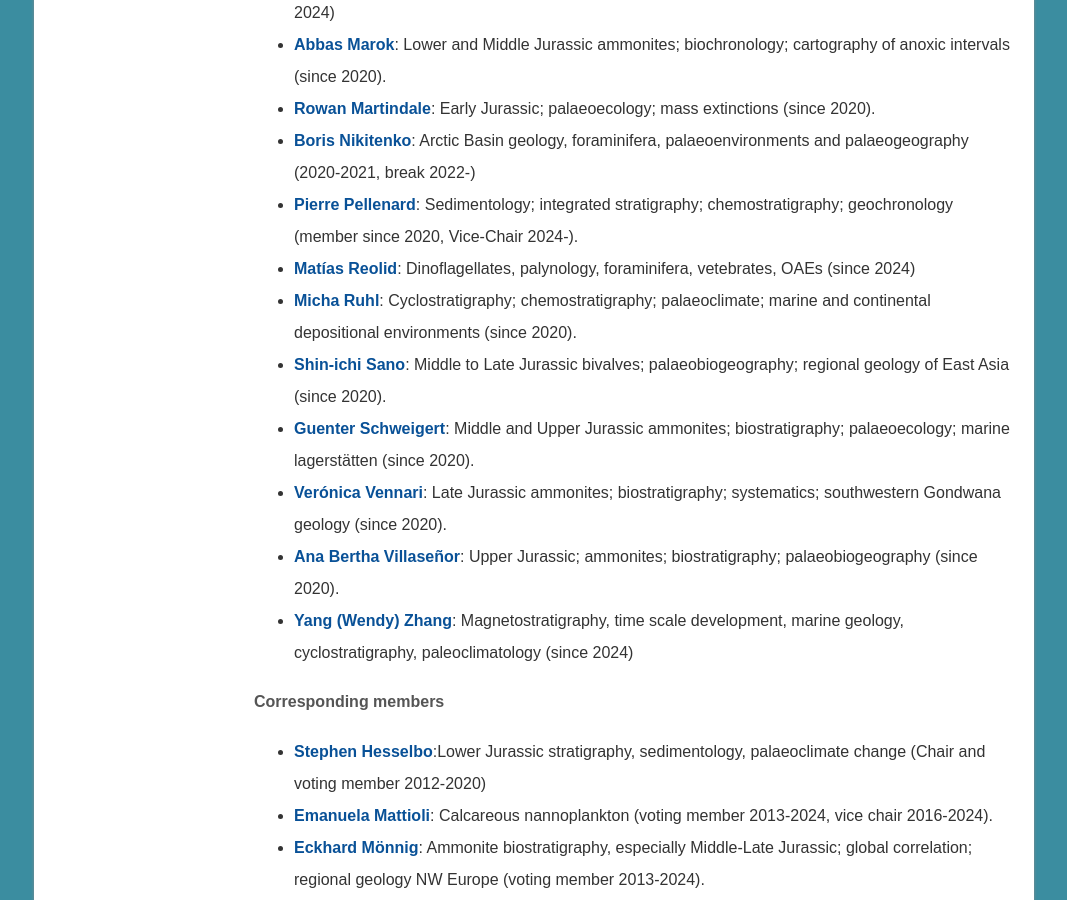
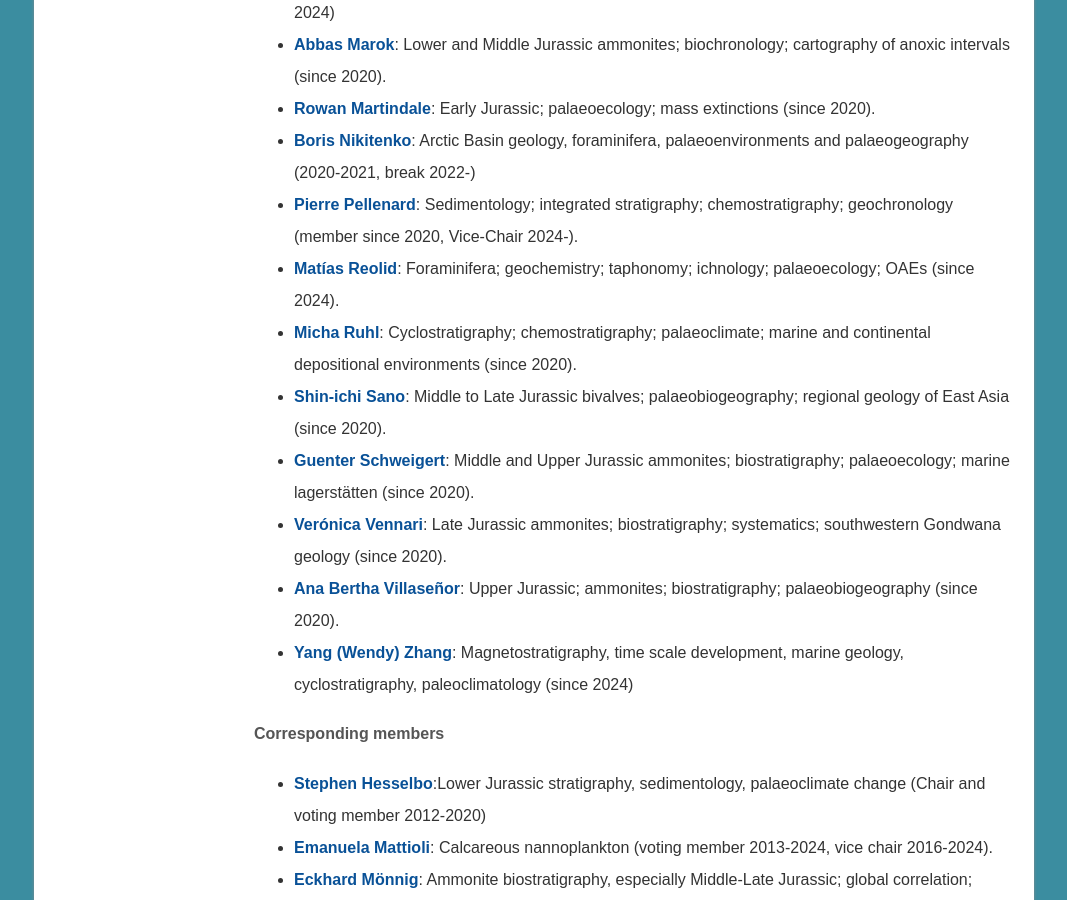
Before and after one commit to i-c-stratigraphy/subcommission-jurassic, a Jekyll site: the page built from pages/members.md, in a window 1280 px wide and 900 px high, scrolled down 1611 px. Shown: the whole window, without its empty margins (106-1173 px from the left). Built offline with Jekyll 4.4.1, drawn with Linux system fonts in a browser that asks for light colours.

Commit message:
Update members.md

```diff
--- a/pages/members.md
+++ b/pages/members.md
@@ -32,7 +32,7 @@ Website contacts: Angela Coe and David Kemp
 * **[Rowan Martindale](https://www.jsg.utexas.edu/martindale/)**: Early Jurassic; palaeoecology; mass extinctions (since 2020).
 * **[Boris Nikitenko](http://www.ipgg.sbras.ru/en/institute/staff/nikitenkobl)**: Arctic Basin geology, foraminifera, palaeoenvironments and palaeogeography (2020-2021, break 2022-)
 * **[Pierre Pellenard](https://pellenard.wordpress.com/)**: Sedimentology; integrated stratigraphy; chemostratigraphy; geochronology (member since 2020, Vice-Chair 2024-).
-* **[Matías Reolid](https://www.researchgate.net/profile/Matias-Reolid)**: Dinoflagellates, palynology, foraminifera, vetebrates, OAEs (since 2024)
+* **[Matías Reolid](https://www.researchgate.net/profile/Matias-Reolid)**: Foraminifera; geochemistry; taphonomy; ichnology; palaeoecology; OAEs (since 2024).
 * **[Micha Ruhl](http://www.tcd.ie/Geology/people/ruhlm/)**: Cyclostratigraphy; chemostratigraphy; palaeoclimate; marine and continental depositional environments (since 2020).
 * **[Shin-ichi Sano](https://www.researchgate.net/profile/Shin-ichi_Sano)**: Middle to Late Jurassic bivalves; palaeobiogeography; regional geology of East Asia (since 2020).
 * **[Guenter Schweigert](https://naturkundemuseum-bw.de/en/research/paleontology/department-paleontology/guenter-schweigert)**: Middle and Upper Jurassic ammonites; biostratigraphy; palaeoecology; marine lagerstätten (since 2020).
```
